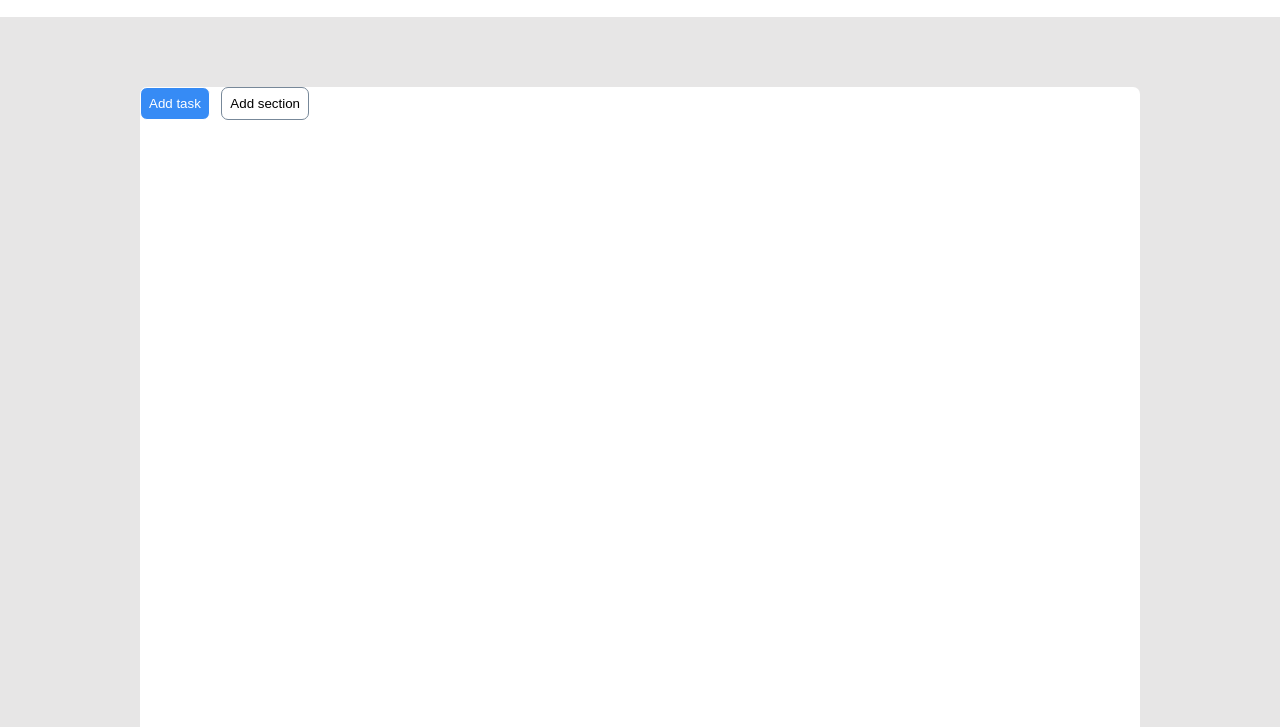
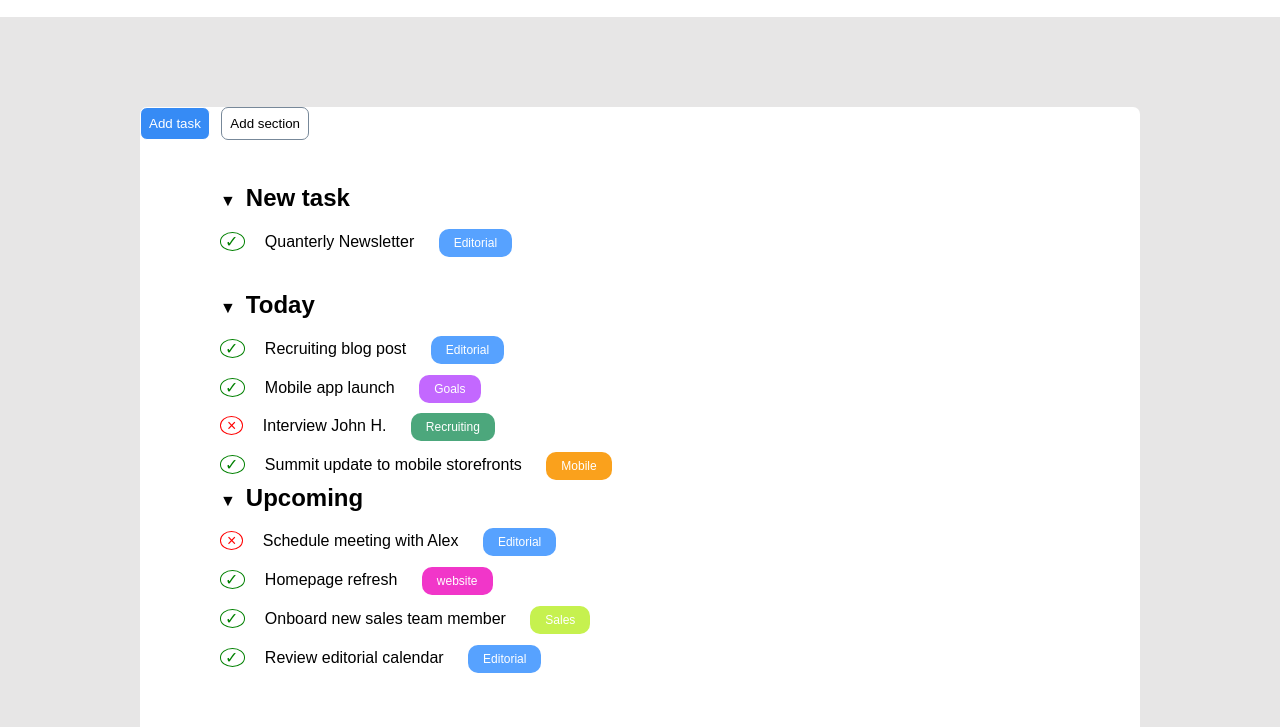
Before and after one commit to marcantonio99/html-css-toboolist, a plain HTML site: page index.html in a window 1280 px wide. Shown: the part 73-800 px from the top of the page. Drawn offline with Linux system fonts and the light colour scheme; a web font is replaced by a local one.

Commit message:
put everything in the container

```diff
--- a/assets/css/style.css
+++ b/assets/css/style.css
@@ -12,6 +12,11 @@ html{
 header{
     background-color: white;
     padding: 20px;
+}
+
+main{
+    padding: 20px;
+
 }
 
 .title, .logo{
@@ -99,8 +104,8 @@ li{
 }
 
 .list2{
-    margin-top: 40px
-    margin-bottom: 5px
+    margin-top: 40px;
+    margin-bottom: 5px;
 }
 
 .list{
--- a/index.html
+++ b/index.html
@@ -23,9 +23,7 @@
             <div id="buttons">
                 <button class="blue">Add task</button>
                 <button class="white">Add section</button>
-            </div>
-        </div>
-        <div class="list">
+                <div class="list">
             <div>
                 &#9660;<h2>New task</h2>
                 <ul>
@@ -87,6 +85,8 @@
                 </ul>
             </div>
         </div>
+            </div>
+        </div>
     </main>
     <footer>
 
```
